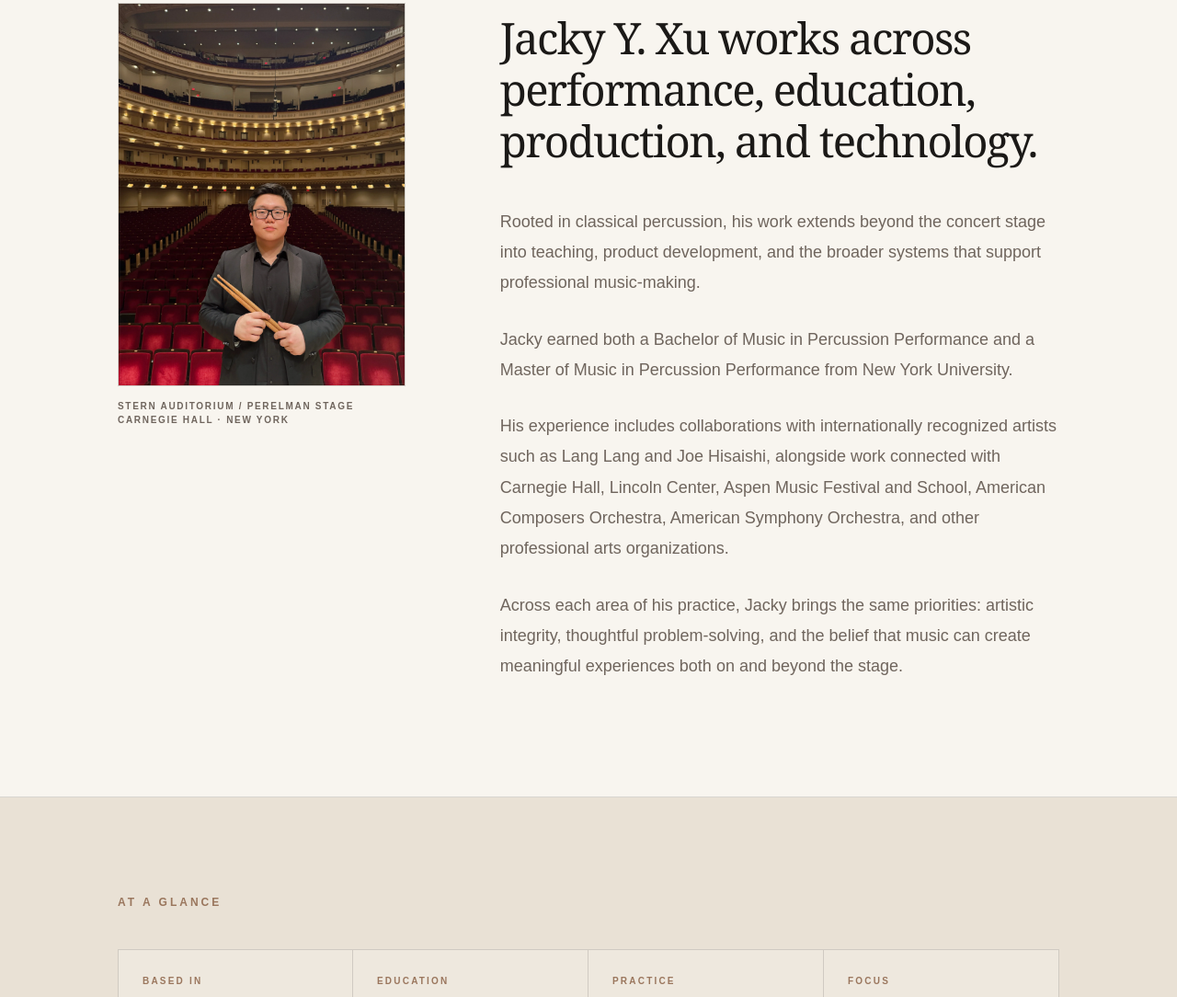
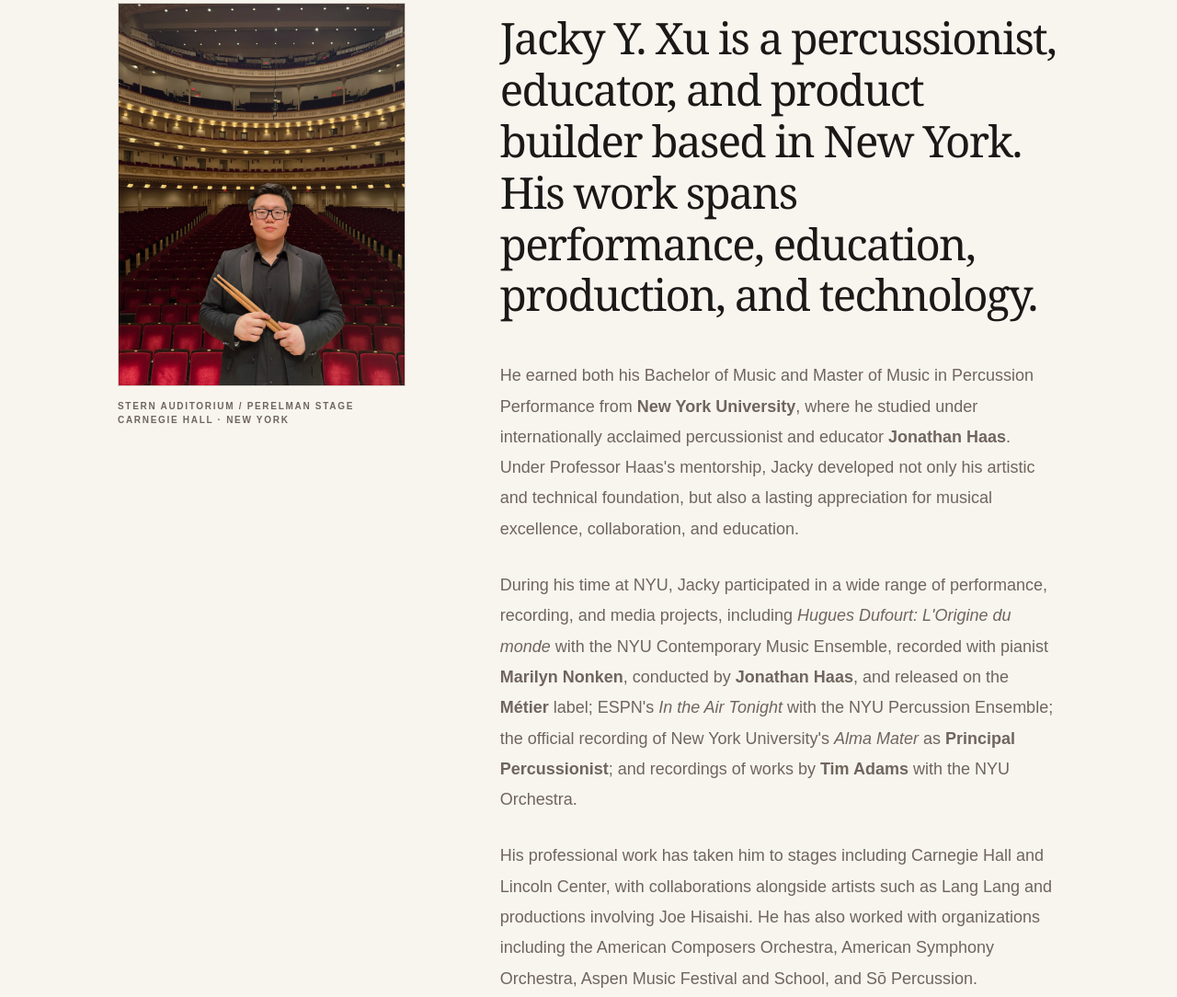
Before and after one commit to jyxu0109/jackyyxu-website, a plain HTML site: page about.html in a window 1280 px wide. Shown: the part 698-1782 px from the top of the page at 92% size. Drawn offline with Linux system fonts and the light colour scheme.

Commit message:
Finalize About page

```diff
--- a/about.html
+++ b/about.html
@@ -79,41 +79,55 @@
 <article class="about-story-copy">
 
     <p class="about-lead">
-                    Jacky Y. Xu works across performance, education,
+        Jacky Y. Xu is a percussionist, educator, and product builder
+        based in New York. His work spans performance, education,
         production, and technology.
     </p>
 
     <p>
-                    Rooted in classical percussion, his work extends beyond
-                    the concert stage into teaching, product development,
-                    and the broader systems that support professional
-                    music-making.
+        He earned both his Bachelor of Music and Master of Music in
+        Percussion Performance from <strong>New York University</strong>,
+        where he studied under internationally acclaimed percussionist
+        and educator <strong>Jonathan Haas</strong>. Under Professor Haas's
+        mentorship, Jacky developed not only his artistic and technical
+        foundation, but also a lasting appreciation for musical excellence,
+        collaboration, and education.
     </p>
 
 <p>
-                    Jacky earned both a Bachelor of Music in Percussion
-                    Performance and a Master of Music in Percussion
-                    Performance from New York University.
+    During his time at NYU, Jacky participated in a wide range of
+    performance, recording, and media projects, including
+    <em>Hugues Dufourt: L'Origine du monde</em> with the
+    NYU Contemporary Music Ensemble, recorded with pianist
+    <strong>Marilyn Nonken</strong>, conducted by
+    <strong>Jonathan Haas</strong>, and released on the
+    <strong>Métier</strong> label; ESPN's
+    <em>In the Air Tonight</em> with the NYU Percussion Ensemble;
+    the official recording of New York University's
+    <em>Alma Mater</em> as <strong>Principal Percussionist</strong>;
+    and recordings of works by <strong>Tim Adams</strong>
+    with the NYU Orchestra.
 </p>
 
     <p>
-                    His experience includes collaborations with internationally
-                    recognized artists such as Lang Lang and Joe Hisaishi,
-                    alongside work connected with Carnegie Hall, Lincoln Center,
-                    Aspen Music Festival and School, American Composers Orchestra,
-                    American Symphony Orchestra, and other professional arts
-                    organizations.
+        His professional work has taken him to stages including
+        Carnegie Hall and Lincoln Center, with collaborations
+        alongside artists such as Lang Lang and productions
+        involving Joe Hisaishi. He has also worked with organizations including
+        the American Composers Orchestra, American Symphony Orchestra,
+        Aspen Music Festival and School, and Sō Percussion.
     </p>
 
     <p>
-                    Across each area of his practice, Jacky brings the same
-                    priorities: artistic integrity, thoughtful problem-solving,
-                    and the belief that music can create meaningful experiences
-                    both on and beyond the stage.
+        Today, Jacky's work extends beyond the concert stage into
+        teaching and educational technology. Whether performing,
+        mentoring students, or developing AI-powered practice tools,
+        he is driven by the belief that music, education, and
+        technology can work together to create more meaningful
+        musical experiences on and beyond the stage.
     </p>
 
 </article>
-
 </section>
 
 
```
Lines whose indentation alone changed are shown as unchanged.
